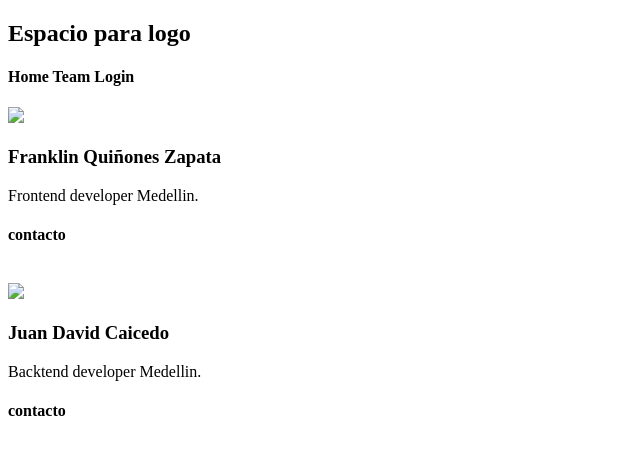
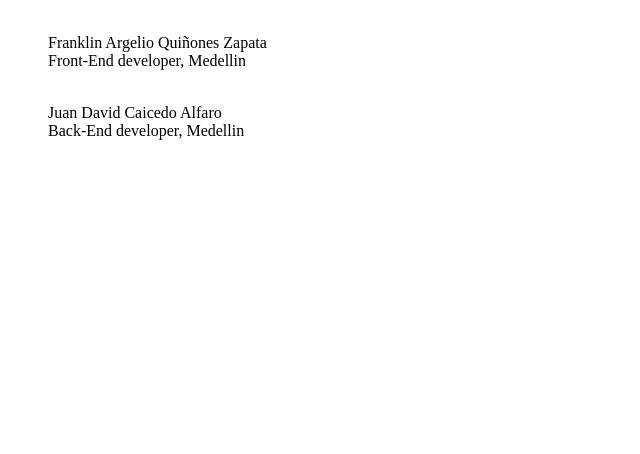
Before and after one commit to FranklinZ12/CiaoPizza, a plain HTML site: page team.html in a window 1280 px wide. Shown: the whole page, without its empty margins (0-640 px from the left). Drawn offline with Linux system fonts and the light colour scheme.

Commit message:
cards team añadida, añadiendo archivo pizzas

```diff
--- a/team.html
+++ b/team.html
@@ -4,27 +4,54 @@
     <meta charset="UTF-8">
     <meta http-equiv="X-UA-Compatible" content="IE=edge">
     <meta name="viewport" content="width=device-width, initial-scale=1.0">
-    <title>empresa team</title>
+    <title>CiaoPizza</title>
 </head>
 
 <body>
-    <h2>Espacio para logo</h2>
-    <h4>Home Team Login</h4>
 
-    <img src="gente.png">
-    <h3>Franklin Quiñones Zapata</h3>
-    <p>Frontend developer
-        Medellin.
-    </p>
-    <h4>contacto</h4> <br />
+    <figure >
+        <img >
+        <div >
+          <figcaption>
+            <div >
+              Franklin Argelio Quiñones Zapata
+            </div>
+            <div >
+              Front-End developer, Medellin
+            </div>
+            <div>
+                <a>
+                    <i></i>
+                </a>
+                <a>
+                    <i></i>
+                </a>
+            </div>
+          </figcaption>
+        </div>
+    </figure>
 
-    <img src="gente.png">
-    <h3>Juan David Caicedo</h3>
-    <p>Backtend developer
-        Medellin.
-    </p>
-    <h4>contacto</h4>
-
+    <figure >
+        <img >
+        <div >
+          <figcaption>
+            <div >
+              Juan David Caicedo Alfaro
+            </div>
+            <div >
+              Back-End developer, Medellin
+            </div>
+            <div>
+                <a>
+                    <i></i>
+                </a>
+                <a>
+                    <i></i>
+                </a>
+            </div>
+          </figcaption>
+        </div>
+    </figure>
 
 </body>
 </html>
```
Also changed, not shown: login.html (+1 -1 lines), pizzas.html (added, +14 -0 lines).
